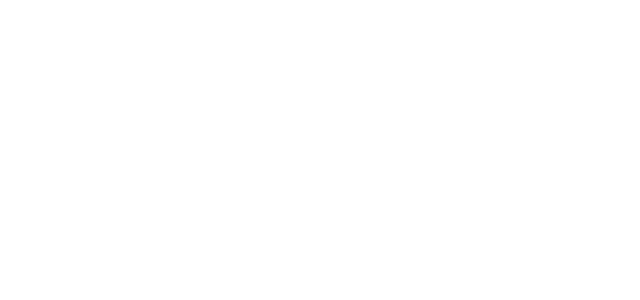
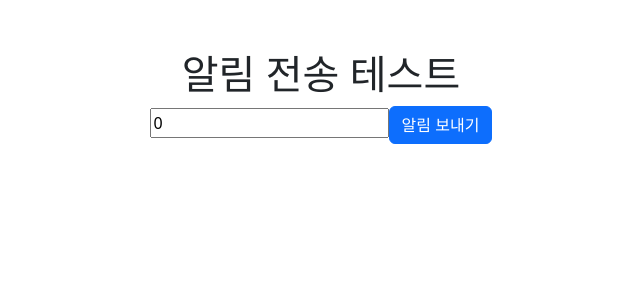
Before and after one commit to Zoo-Money/ZooMoney_FrontEnd, a React (Create React App) app: page /notify in a window 1280 px wide. Before the commit this address had no page. Shown: the top 300 px of the page, without its empty margins (319-959 px from the left). Built offline with nearby package versions, Linux system fonts and the light colour scheme.

Commit message:
[feat]: 저금통 메인 페이지 개발 #15

```diff
--- a/package.json
+++ b/package.json
@@ -11,9 +11,10 @@
     "bootstrap": "^5.3.3",
     "ethers": "^6.13.5",
     "react": "^19.0.0",
+    "react-bootstrap": "^2.10.9",
     "react-dom": "^19.0.0",
     "react-icons": "^5.5.0",
-    "react-router-dom": "^7.2.0",
+    "react-router-dom": "^7.3.0",
     "react-scripts": "5.0.1",
     "web-vitals": "^2.1.4"
   },
--- a/src/App.js
+++ b/src/App.js
@@ -2,6 +2,7 @@
 import { Route, BrowserRouter as Router, Routes } from "react-router-dom";
 import "./App.css";
 import StockBegin from "./stock/StockBegin";
+import NotifyTest from "./account/NotifyTest";
 
 function App() {
   return (
@@ -50,6 +51,7 @@
         <Route path="/" element={<ChildEventSend />} />
         */}
         <Route path="/" element={<StockBegin />} />
+        <Route path="/notify" element={<NotifyTest />} />
         {/*
         <Route path="/" element={<StockMain />} />
         <Route path="/" element={<MyStockDetail />} />
--- a/src/account/AccountBurn.jsx
+++ b/src/account/AccountBurn.jsx
@@ -1,3 +1,4 @@
+import { Button } from "bootstrap";
 import { useState } from "react";
 import Footer from "../common/Footer";
 import Header from "../common/Header";
@@ -41,9 +42,9 @@
           />
         </div>
 
-        <button onClick={handleBurnTokens} disabled={isLoading}>
+        <Button onClick={handleBurnTokens} disabled={isLoading}>
           {isLoading ? "처리 중..." : "출금하기"}
-        </button>
+        </Button>
       </div>
 
       {/* 하단 네비게이션 */}
--- /dev/null
+++ b/src/account/NotifyTest.jsx
@@ -0,0 +1,41 @@
+import axios from "axios";
+import React, { useState } from "react";
+import { Button } from "react-bootstrap";
+
+function NotifyTest(props) {
+  const [target, setTarget] = useState(0);
+
+  const sendNotification = async () => {
+    try {
+      const response = await axios.post(
+        "http://localhost:7777/zoomoney/notify/send",
+        {
+          memberNum: target,
+          notifyContent: "test",
+          notifyUrl: "test.com",
+        }
+      );
+      console.log("알림 전송 성공", response);
+    } catch (error) {
+      console.error("알림 전송 실패", error);
+    }
+  };
+
+  return (
+    <div className="content">
+      <h1>알림 전송 테스트</h1>
+      <div>
+        <input
+          type="number"
+          value={target}
+          onChange={(e) => setTarget(e.target.value)}
+          placeholder="알림 대상"
+        />
+
+        <Button onClick={sendNotification}>알림 보내기</Button>
+      </div>
+    </div>
+  );
+}
+
+export default NotifyTest;
```
Also changed, not shown: src/account/AccountMint.jsx (+4 -3 lines), 1 other file (tests, documents, lock files or other folders).
